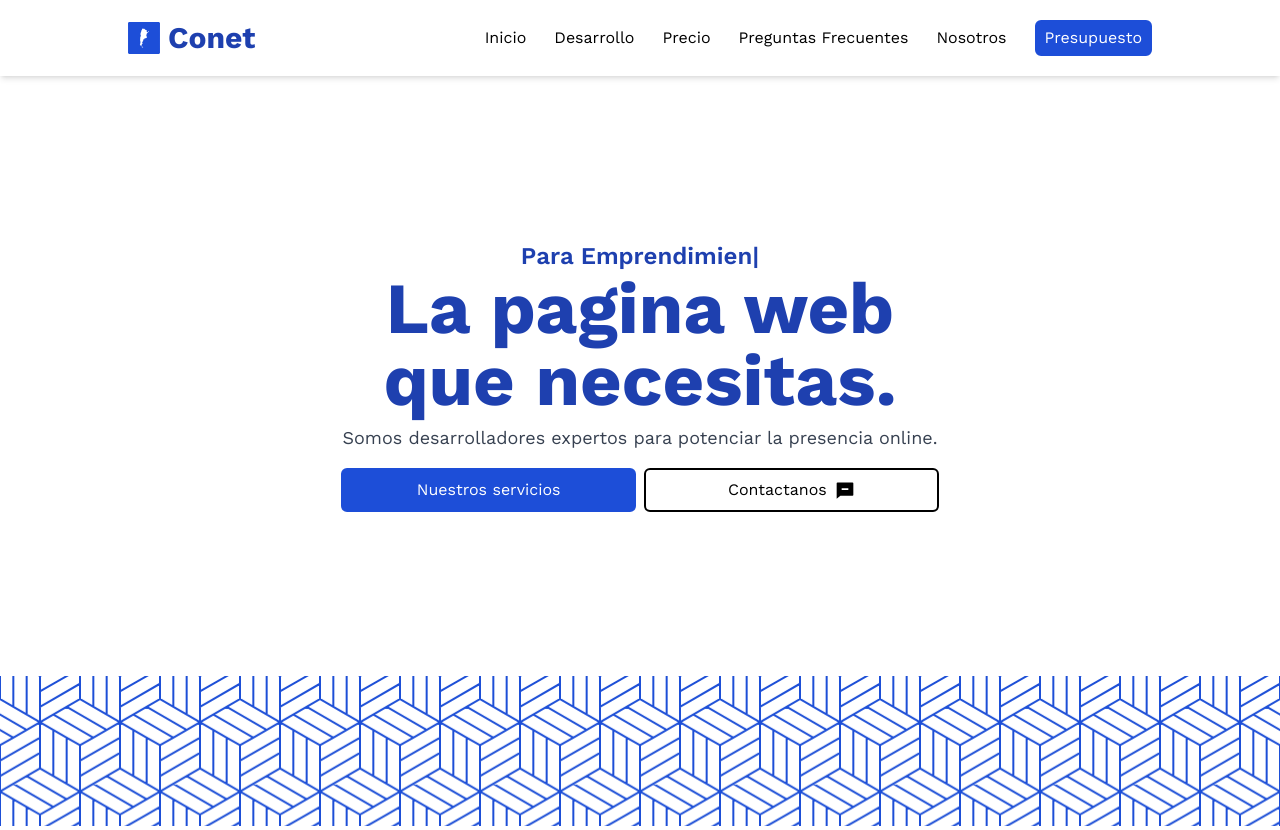
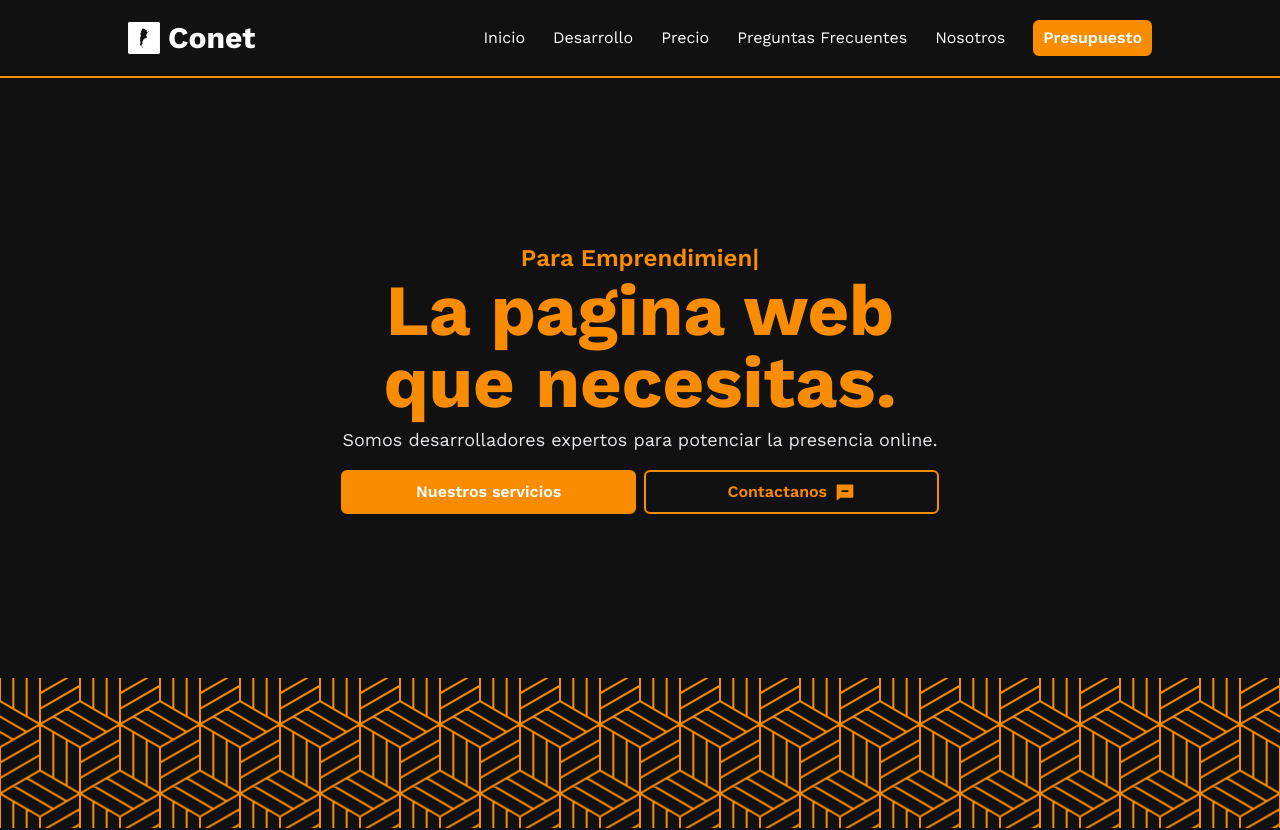
Before and after one commit to nahugomez/conet-web-development, a React (Vite) app: page / in a window 1280 px wide. Shown: the top 830 px of the page. Built offline with nearby package versions, Linux system fonts and the light colour scheme.

Commit message:
Dark Theme (In Process)

```diff
--- a/src/App.jsx
+++ b/src/App.jsx
@@ -8,7 +8,7 @@ import Process from "./components/Process";
 
 function App() {
     return (
-        <div>
+        <div className="bg-dark">
             <Navbar />
             <Hero />
             <Pattern className={"mb-20"} />
--- a/src/components/Button.jsx
+++ b/src/components/Button.jsx
@@ -11,14 +11,20 @@ const Button = ({ className, onClick, href, children, secondary }) => {
 
     if (secondary) {
         return (
-            <button className={"rounded-md border-2 border-black duration-200 hover:bg-black hover:text-white " + className} onClick={onClick}>
+            <button
+                className={"rounded-md border-2 border-primary font-semibold text-primary duration-200 hover:border-white hover:bg-white hover:text-primary " + className}
+                onClick={onClick}
+            >
                 {children}
             </button>
         );
     }
 
     return (
-        <button className={"rounded-md border-2 border-blue-700 bg-blue-700 text-white duration-200 hover:bg-white hover:text-blue-600 " + className} onClick={onClick}>
+        <button
+            className={"rounded-md border-2 border-primary bg-primary font-semibold text-white duration-200 hover:border-white hover:bg-white hover:text-primary " + className}
+            onClick={onClick}
+        >
             {children}
         </button>
     );
--- a/src/components/Hero.jsx
+++ b/src/components/Hero.jsx
@@ -6,13 +6,13 @@ import Button from "./Button";
 const Hero = () => {
     return (
         <div className="container flex h-[500px] w-11/12 flex-col items-center justify-center xl:h-[600px] xl:w-8/12">
-            <div className="mb-2 flex flex-col items-center text-center text-blue-800">
+            <div className="mb-2 flex flex-col items-center text-center text-primary">
                 <p className="font-semibold md:text-lg lg:text-2xl">
                     Para <Typed strings={["Empresas", "Emprendimientos", "Negocios", "Consultoras", "Eventos"]} typeSpeed={120} backSpeed={140} loop />
                 </p>
                 <p className="text-4xl font-bold md:text-5xl lg:text-7xl">La pagina web que necesitas.</p>
             </div>
-            <p className="mb-4 text-center text-lg text-gray-700">Somos desarrolladores expertos para potenciar la presencia online.</p>
+            <p className="mb-4 text-center text-lg text-gray-200">Somos desarrolladores expertos para potenciar la presencia online.</p>
             <div className="flex w-full flex-col items-center gap-y-2 md:flex-row md:gap-x-2 md:gap-y-0">
                 <Button className={"w-full py-2"}>Nuestros servicios</Button>
                 <Button className={"flex w-full items-center justify-center py-2"} secondary>
--- a/src/components/Navbar.jsx
+++ b/src/components/Navbar.jsx
@@ -20,21 +20,21 @@ const Navbar = () => {
     };
 
     return (
-        <nav className="py-5 shadow-md">
+        <nav className="border-b-2 border-primary py-5">
             <div className="container flex flex-wrap items-center justify-between">
-                <div className="flex items-center text-blue-800 duration-200 hover:opacity-60">
-                    <Brand width={32} height={32} color={"#1D4ED8"} />
-                    <a href="#" className="ml-2 text-3xl font-bold lg:text-xl xl:text-3xl">
-                        Conet
+                <div className="flex items-center text-white duration-200 hover:scale-105">
+                    <a href="#" className="flex items-center text-3xl font-bold lg:text-xl xl:text-3xl">
+                        <Brand width={32} height={32} color={"#FFF"} />
+                        <span className="ml-2">Conet</span>
                     </a>
                 </div>
                 <div
                     onClick={handlerMenuClick}
-                    className="cursor-pointer rounded-md border border-blue-800 p-1.5 text-blue-800 duration-200 hover:bg-blue-800 hover:text-white lg:hidden"
+                    className="cursor-pointer rounded-md border border-blue-800 p-1.5 text-white duration-200 hover:bg-blue-800 hover:text-white lg:hidden"
                 >
                     {isOpen ? <HiMenu size={24} /> : <AiOutlineClose size={24} />}
                 </div>
-                <div className={`${!isOpen ? "mt-4 flex w-full flex-col" : "hidden"} lg:flex lg:items-center`}>
+                <div className={`${!isOpen ? "mt-4 flex w-full flex-col" : "hidden"} text-white lg:flex lg:items-center`}>
                     {Links.map((link) => (
                         <a href={link.ref} key={link.text} className="mb-4 underline-offset-4 duration-200 hover:underline lg:mb-0 lg:ml-7">
                             {link.text}
--- a/src/components/Pattern.jsx
+++ b/src/components/Pattern.jsx
@@ -5,11 +5,11 @@ const Pattern = ({ className }) => {
         <svg id="patternId" className={className} width="100%" height="150px" xmlns="http://www.w3.org/2000/svg">
             <defs>
                 <pattern id="a" patternUnits="userSpaceOnUse" width="40" height="69.282" patternTransform="scale(2) rotate(0)">
-                    <rect x="0" y="0" width="100%" height="100%" fill="hsla(0,0%,100%,1)" />
+                    <rect x="0" y="0" width="100%" height="100%" fill="#111111" />
                     <path
                         d="M13.333-3.849v23.094M6.667-15.396l20 11.547M13.333-19.245l20 11.547M20 0v23.094m20-34.641l-6.667 3.849-6.666 3.849L20 0M0-11.547l6.667 3.849 6.666 3.849L20 0m0-23.094l20 11.547v23.094L20 23.094l-6.667-3.849-6.666-3.849L0 11.547v-23.094l6.667-3.849 6.666-3.849zM40-3.769L20 7.698m20-3.849l-16.253 9.384L20 15.396M6.667-7.698v23.094m6.666 50.037v23.094M6.667 53.886l20 11.547M13.333 50.037l20 11.547M20 69.282v23.094m20-34.641l-6.667 3.849-6.666 3.849L20 69.282M0 57.735l6.667 3.849 6.666 3.849L20 69.282m0-23.094l20 11.547v23.094L20 92.376l-6.667-3.849-6.666-3.849L0 80.829V57.735l6.667-3.849 6.666-3.849zm20 19.325L20 76.98m20-3.849L20 84.678M6.667 61.584v23.094m26.666-53.886v23.094m-6.666-34.641l20 11.547M33.333 15.396l20 11.547M40 34.641v23.094m20-34.641l-6.667 3.849-6.666 3.849L40 34.641M20 23.094l6.667 3.849 6.666 3.849L40 34.641m0-23.094l20 11.547v23.094L40 57.735l-6.667-3.849-6.666-3.849L20 46.188V23.094l6.667-3.849 6.666-3.849zm20 19.325L40 42.339m20-3.849L40 50.037M26.667 26.943v23.094M-6.667 30.792v23.094m-6.666-34.641l20 11.547M-6.667 15.396l20 11.547M0 34.641v23.094m20-34.641l-6.667 3.849-6.666 3.849L0 34.641m-20-11.547l6.667 3.849 6.666 3.849L0 34.641m0-23.094l20 11.547v23.094L0 57.735l-6.667-3.849-6.666-3.849L-20 46.188V23.094l6.667-3.849 6.666-3.849zm20 19.325L0 42.339m20-3.849L0 50.037m-13.333-23.094v23.094"
                         strokeWidth="1"
-                        stroke="hsla(224, 76%, 48%, 1)"
+                        stroke="#fa8c02"
                         fill="none"
                     />
                 </pattern>
--- a/tailwind.config.js
+++ b/tailwind.config.js
@@ -2,6 +2,13 @@
 export default {
     content: ["./index.html", "./src/**/*.{js,ts,jsx,tsx}"],
     theme: {
+        extend: {
+            colors: {
+                dark: "#111111",
+                primary: "#fa8c02",
+                secondary: "#916dd5",
+            },
+        },
         container: {
             center: true,
             padding: {
```
